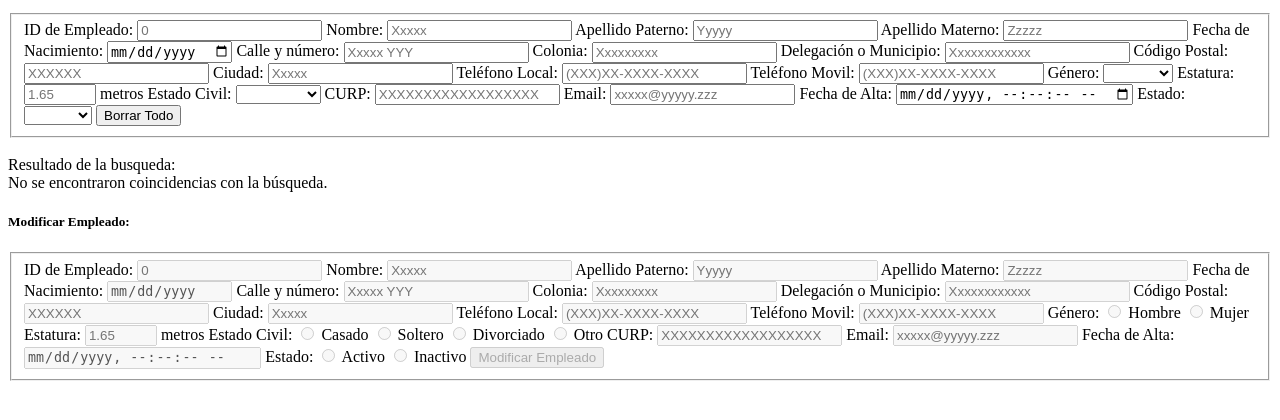
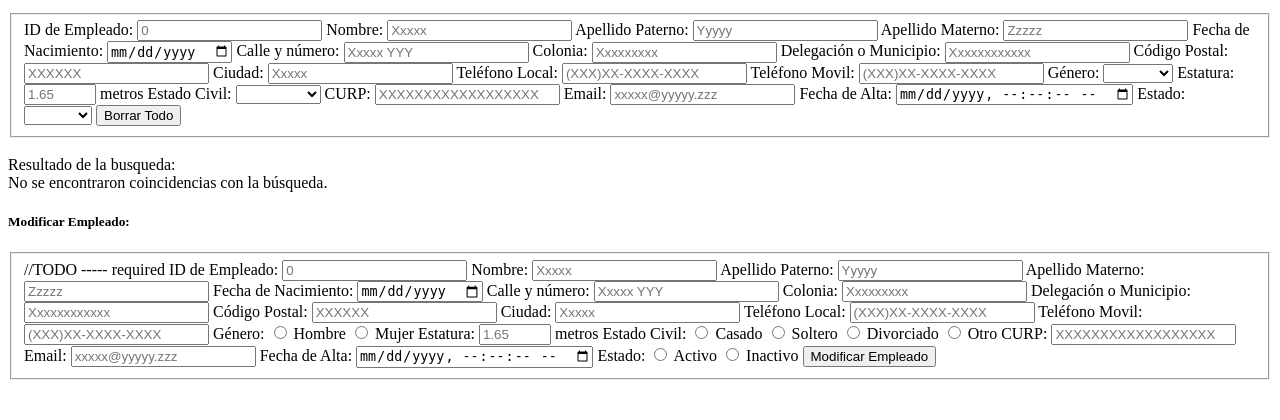
Before and after one commit to FirstCoder1/erp-basis-system, a PHP site: page /Views/controlDeEmpleados.php in a window 1280 px wide. Shown: the part 251-671 px from the top of the page. Run offline with PHP 8.4, Linux system fonts and the light colour scheme; the visitor is signed in with stand-in values (Sample User, id 1); data that the repository does not hold is empty; some libraries are stand-ins or nearby versions.

Commit message:
Se reparo error AJAX, falta llenar formulario para modificar empleado.

```diff
--- a/Views/controlDeEmpleados.php
+++ b/Views/controlDeEmpleados.php
@@ -64,10 +64,9 @@
 
 
 		<h5>Buscar, modificar y activar/desactivar empleado:</h5>
-
 		<form id="buscarEmpleadoForm" autocomplete="off">
 		<fieldset>
-		ID de Empleado: 		<input type="number" id="idEmpleadoBus" min="0" step="1" placeholder="0">
+		ID de Empleado: 		<input type="number" id="idEmpleadoBus" min="0" step="1" placeholder="0" >
 	  	Nombre: 				<input type="text" id="nombreBus" placeholder="Xxxxx" maxlength="35" style="text-transform: capitalize;" pattern="[a-zA-Z ñáéíóú]{0,35}" title="Solo letras y espacios, 2 - 35 caracteres." autofocus >
 	  	Apellido Paterno: 		<input type="text" id="apPaternoBus" placeholder="Yyyyy" maxlength="35" style="text-transform: capitalize;" pattern="[a-zA-Z ñáéíóú]{0,35}" title="Solo letras y espacios, 2 - 35 caracteres." >
 	  	Apellido Materno: 		<input type="text" id="apMaternoBus" placeholder="Zzzzz" maxlength="35" style="text-transform: capitalize;" pattern="[a-zA-Z ñáéíóú]{0,35}" title="Solo letras y espacios, 2 - 35 caracteres." >
@@ -79,13 +78,13 @@
 	  	Ciudad: 				<input type="text" id="ciudadDomicilioBus" placeholder="Xxxxx" maxlength="70" style="text-transform: capitalize;" pattern="[a-zA-Z0-9- ñáéíóú]{0,70}" title="Solo letras,espacios y números (no signos), 2 - 70 caracteres." >
 	  	Teléfono Local: 		<input type="tel" id="telefonoLocalBus" placeholder="(XXX)XX-XXXX-XXXX" maxlength="32" pattern="[0-9-|+|(|)]{0,32}" title="Solo números y +,-,(,) , 8 - 32 caracteres." >
 	  	Teléfono Movil: 		<input type="tel" id="telefonoMovilBus" placeholder="(XXX)XX-XXXX-XXXX" maxlength="32" pattern="[0-9-|+|(|)]{0,32}" title="Solo números y +,-,(,) , 8 - 32 caracteres." >
-	  	Género: 				<select id="generoBus" required>
+	  	Género: 				<select id="generoBus" >
 									<option></option>
 									<option value="Hombre">Hombre</option>
 									<option value="Mujer">Mujer</option>
 								</select>
 	  	Estatura: 				<input type="number" id="estaturaMBus" min="0.50" max="2.50" step=".01" placeholder="1.65" > metros
-	  	Estado Civil: 			<select id="estadoCivilBus" required>
+	  	Estado Civil: 			<select id="estadoCivilBus" >
 									<option></option>
 									<option value="Casado">Casado</option>
 									<option value="Soltero">Soltero</option>
@@ -95,7 +94,7 @@
   		CURP: 					<input type="text" id="curpBus" placeholder="XXXXXXXXXXXXXXXXXX" maxlength="18" style="text-transform: uppercase;" pattern="[A-Z0-9-]{0,18}" title="Solo letras y números (no signos), 18 caracteres." >
   		Email: 					<input type="test" id="emailBus" placeholder="xxxxx@yyyyy.zzz" maxlength="128" style="text-transform: lowercase;" >
   		Fecha de Alta: 			<input type="datetime-local" step=1 id="fechaAltaBus"  >
-  		Estado: 				<select id="estadoBus" required>
+  		Estado: 				<select id="estadoBus" >
 									<option></option>
 									<option value="1">Activo</option>
 									<option value="0">Inactivo</option>
@@ -106,38 +105,37 @@
 		</form>
 
 		<br>Resultado de la busqueda:<br>
-
 		<span id="respuestaBuscarEmpleado"></span>
 
 		<h5>Modificar Empleado:</h5>
 	  	<span id="exitoErrorModificarEmpleadoFillForm" class="error"></span>
 		<form id="modificarEmpleadoForm" autocomplete="off" onsubmit="modificarEmpleado(); return false;" >
-		<fieldset id="modificarEmpleadoFieldset" disabled>
+		<fieldset id="modificarEmpleadoFieldset" > //TODO ----- required
 
-		ID de Empleado: 		<input type="number" name="idEmpleado" min="0" step="1" placeholder="0" required  >
-	  	Nombre: 				<input type="text" name="nombre" placeholder="Xxxxx" maxlength="35" pattern="[A-ZÑÁÉÍÓÚ]{1}[a-zñáéíóú]{1}[a-zñáéíóú]*([ ][A-ZÑÁÉÍÓÚ][a-zñáéíóú]*)*" title="Iniciales en mayúsculas, solo letras y espacios, no espacios al final, 2 - 35 caracteres. " autofocus required>
-	  	Apellido Paterno: 		<input type="text" name="apPaterno" placeholder="Yyyyy" maxlength="35" pattern="[A-ZÑÁÉÍÓÚ]{1}[a-zñáéíóú]{1}[a-zñáéíóú]*([ ][A-ZÑÁÉÍÓÚ][a-zñáéíóú]*)*" title="Iniciales en mayúsculas, solo letras y espacios, no espacios al final, 2 - 35 caracteres. " required>
-	  	Apellido Materno: 		<input type="text" name="apMaterno" placeholder="Zzzzz" maxlength="35" pattern="[A-ZÑÁÉÍÓÚ]{1}[a-zñáéíóú]{1}[a-zñáéíóú]*([ ][A-ZÑÁÉÍÓÚ][a-zñáéíóú]*)*" title="Iniciales en mayúsculas, solo letras y espacios, no espacios al final, 2 - 35 caracteres. " required>
-	  	Fecha de Nacimiento:	<input type="date" name="fechaDeNacimiento"  required>
-	  	Calle y número: 		<input type="text" name="calleNumeroDomicilio" placeholder="Xxxxx YYY" maxlength="70" pattern="[a-zA-Z0-9- ñáéíóú]{5,70}" title="Solo letras,espacios y números (no signos), 5 - 70 caracteres." required>
-	  	Colonia: 				<input type="text" name="coloniaDomicilio" placeholder="Xxxxxxxxx" maxlength="70" pattern="[a-zA-Z0-9- ñáéíóú]{5,70}" title="Solo letras,espacios y números (no signos), 5 - 70 caracteres." required>
-	  	Delegación o Municipio: <input type="text" name="delegacionMunicipioDomicilio" placeholder="Xxxxxxxxxxxx" maxlength="70" pattern="[a-zA-Z0-9-  ñáéíóú]{5,70}" title="Solo letras,espacios y números (no signos), 5 - 70 caracteres." required>
-	  	Código Postal: 			<input type="text" name="codigoPostalDomicilio" placeholder="XXXXXX" maxlength="8" pattern="[A-Z0-9]{6,8}" title="Solo letras mayúsculas y números (no signos), 6 - 8 caracteres." required>
-	  	Ciudad: 				<input type="text" name="ciudadDomicilio" placeholder="Xxxxx" maxlength="70" pattern="[a-zA-Z0-9- ñáéíóú]{2,70}" title="Solo letras,espacios y números (no signos), 2 - 70 caracteres." required>
-	  	Teléfono Local: 		<input type="tel" name="telefonoLocal" placeholder="(XXX)XX-XXXX-XXXX" maxlength="32" pattern="[0-9-+()]{8,32}" title="Solo números y +,-,(,) , 8 - 32 caracteres." required>
-	  	Teléfono Movil: 		<input type="tel" name="telefonoMovil" placeholder="(XXX)XX-XXXX-XXXX" maxlength="32" pattern="[0-9-+()]{8,32}" title="Solo números y +,-,(,) , 8 - 32 caracteres." required>
-	  	Género: 				<input type="radio" name="genero" value="Hombre" required> Hombre
-  								<input type="radio" name="genero" value="Mujer"> Mujer
-	  	Estatura: 				<input type="number" name="estaturaM" min="0.50" max="2.50" step=".01" placeholder="1.65" required> metros
-	  	Estado Civil: 			<input type="radio" name="estadoCivil" value="Casado" required> Casado
-  								<input type="radio" name="estadoCivil" value="Soltero"> Soltero
-  								<input type="radio" name="estadoCivil" value="Divorciado"> Divorciado
-  								<input type="radio" name="estadoCivil" value="Otro"> Otro
-  		CURP: 					<input type="text" name="curp" placeholder="XXXXXXXXXXXXXXXXXX" maxlength="18" pattern="^[A-Z]{1}[AEIOU]{1}[A-Z]{2}[0-9]{2}(0[1-9]|1[0-2])(0[1-9]|1[0-9]|2[0-9]|3[0-1])[HM]{1}(AS|BC|BS|CC|CS|CH|CL|CM|DF|DG|GT|GR|HG|JC|MC|MN|MS|NT|NL|OC|PL|QT|QR|SP|SL|SR|TC|TS|TL|VZ|YN|ZS|NE)[B-DF-HJ-NP-TV-Z]{3}[0-9A-Z]{1}[0-9]{1}$" title="Solo letras y números (no signos), 18 caracteres." required>
-  		Email: 					<input type="email" name="email" placeholder="xxxxx@yyyyy.zzz" maxlength="128" required>
-  		Fecha de Alta: 			<input type="datetime-local" step=1 name="fechaAlta" required  >
-  		Estado: 				<input type="radio" name="estado" value="1" required > Activo
-  								<input type="radio" name="estado" value="0" > Inactivo
+		ID de Empleado: 		<input type="number" id="idEmpleadoMod" min="0" step="1" placeholder="0" required  >
+	  	Nombre: 				<input type="text" id="nombreMod" placeholder="Xxxxx" maxlength="35" pattern="[A-ZÑÁÉÍÓÚ]{1}[a-zñáéíóú]{1}[a-zñáéíóú]*([ ][A-ZÑÁÉÍÓÚ][a-zñáéíóú]*)*" title="Iniciales en mayúsculas, solo letras y espacios, no espacios al final, 2 - 35 caracteres. " autofocus required>
+	  	Apellido Paterno: 		<input type="text" id="apPaternoMod" placeholder="Yyyyy" maxlength="35" pattern="[A-ZÑÁÉÍÓÚ]{1}[a-zñáéíóú]{1}[a-zñáéíóú]*([ ][A-ZÑÁÉÍÓÚ][a-zñáéíóú]*)*" title="Iniciales en mayúsculas, solo letras y espacios, no espacios al final, 2 - 35 caracteres. " required>
+	  	Apellido Materno: 		<input type="text" id="apMaternoMod" placeholder="Zzzzz" maxlength="35" pattern="[A-ZÑÁÉÍÓÚ]{1}[a-zñáéíóú]{1}[a-zñáéíóú]*([ ][A-ZÑÁÉÍÓÚ][a-zñáéíóú]*)*" title="Iniciales en mayúsculas, solo letras y espacios, no espacios al final, 2 - 35 caracteres. " required>
+	  	Fecha de Nacimiento:	<input type="date" id="fechaDeNacimientoMod"  required>
+	  	Calle y número: 		<input type="text" id="calleNumeroDomicilioMod" placeholder="Xxxxx YYY" maxlength="70" pattern="[a-zA-Z0-9- ñáéíóú]{5,70}" title="Solo letras,espacios y números (no signos), 5 - 70 caracteres." required>
+	  	Colonia: 				<input type="text" id="coloniaDomicilioMod" placeholder="Xxxxxxxxx" maxlength="70" pattern="[a-zA-Z0-9- ñáéíóú]{5,70}" title="Solo letras,espacios y números (no signos), 5 - 70 caracteres." required>
+	  	Delegación o Municipio: <input type="text" id="delegacionMunicipioDomicilioMod" placeholder="Xxxxxxxxxxxx" maxlength="70" pattern="[a-zA-Z0-9-  ñáéíóú]{5,70}" title="Solo letras,espacios y números (no signos), 5 - 70 caracteres." required>
+	  	Código Postal: 			<input type="text" id="codigoPostalDomicilioMod" placeholder="XXXXXX" maxlength="8" pattern="[A-Z0-9]{6,8}" title="Solo letras mayúsculas y números (no signos), 6 - 8 caracteres." required>
+	  	Ciudad: 				<input type="text" id="ciudadDomicilioMod" placeholder="Xxxxx" maxlength="70" pattern="[a-zA-Z0-9- ñáéíóú]{2,70}" title="Solo letras,espacios y números (no signos), 2 - 70 caracteres." required>
+	  	Teléfono Local: 		<input type="tel" id="telefonoLocalMod" placeholder="(XXX)XX-XXXX-XXXX" maxlength="32" pattern="[0-9-+()]{8,32}" title="Solo números y +,-,(,) , 8 - 32 caracteres." required>
+	  	Teléfono Movil: 		<input type="tel" id="telefonoMovilMod" placeholder="(XXX)XX-XXXX-XXXX" maxlength="32" pattern="[0-9-+()]{8,32}" title="Solo números y +,-,(,) , 8 - 32 caracteres." required>
+	  	Género: 				<input type="radio" id="genero" value="HombreMod" required> Hombre
+  								<input type="radio" id="genero" value="MujerMod"> Mujer
+	  	Estatura: 				<input type="number" id="estaturaMMod" min="0.50" max="2.50" step=".01" placeholder="1.65" required> metros
+	  	Estado Civil: 			<input type="radio" id="estadoCivilMod" value="Casado" required> Casado
+  								<input type="radio" id="estadoCivilMod" value="Soltero"> Soltero
+  								<input type="radio" id="estadoCivilMod" value="Divorciado"> Divorciado
+  								<input type="radio" id="estadoCivilMod" value="Otro"> Otro
+  		CURP: 					<input type="text" id="curpMod" placeholder="XXXXXXXXXXXXXXXXXX" maxlength="18" pattern="^[A-Z]{1}[AEIOU]{1}[A-Z]{2}[0-9]{2}(0[1-9]|1[0-2])(0[1-9]|1[0-9]|2[0-9]|3[0-1])[HM]{1}(AS|BC|BS|CC|CS|CH|CL|CM|DF|DG|GT|GR|HG|JC|MC|MN|MS|NT|NL|OC|PL|QT|QR|SP|SL|SR|TC|TS|TL|VZ|YN|ZS|NE)[B-DF-HJ-NP-TV-Z]{3}[0-9A-Z]{1}[0-9]{1}$" title="Solo letras y números (no signos), 18 caracteres." required>
+  		Email: 					<input type="email" id="emailMod" placeholder="xxxxx@yyyyy.zzz" maxlength="128" required>
+  		Fecha de Alta: 			<input type="datetime-local" step=1 id="fechaAlta" required  >
+  		Estado: 				<input type="radio" id="estadoMod" value="1" required > Activo
+  								<input type="radio" id="estadoMod" value="0" > Inactivo
 	  	<input type="submit" value="Modificar Empleado">
 	  	<span id="exitoErrorModificarEmpleadoForm" class="error"></span>
 	  	</fieldset>
@@ -146,7 +144,6 @@
 		<span id="testing"></span>
 
 		<script>
-			window.onload = buscarEmpleado;
 
 			function buscarEmpleado() {
 				$.ajax({
@@ -175,9 +172,6 @@
 						estado: $('#estadoBus option:selected').val()
 					}
 				}).done(function (data) {
-
-					console.log(data);
-
 					if (data.success != false) {
 						var tabla = '<table>'+
 						'<tr>'+
@@ -204,8 +198,33 @@
 						'</tr>';
 
 						$.each(data, function(i, empleado) {
+							if(empleado.estado == 1){
+								empleado.estado = "Activo";
+							}else {
+								empleado.estado = "Inactivo";
+							}
 							tabla+= "<tr><td>"+
-								"<button type=\"button\" onclick=\"modificarEmpleadoFillForm("+empleado.idEmpleado+");\">Modificar</button>"+
+								"<button class=\"modificarEmpleadoFillForm\""+
+									"idEmpleado = \""+empleado.idEmpleado+"\""+
+									"nombre = \""+empleado.nombre+"\""+
+									"apPaterno = \""+empleado.apPaterno+"\""+
+									"apMaterno = \""+empleado.apMaterno+"\""+
+									"fechaDeNacimiento = \""+empleado.fechaDeNacimiento+"\""+
+									"calleNumeroDomicilio = \""+empleado.calleNumeroDomicilio+"\""+
+									"coloniaDomicilio = \""+empleado.coloniaDomicilio+"\""+
+									"delegacionMunicipioDomicilio = \""+empleado.delegacionMunicipioDomicilio+"\""+
+									"codigoPostalDomicilio = \""+empleado.codigoPostalDomicilio+"\""+
+									"ciudadDomicilio = \""+empleado.ciudadDomicilio+"\""+
+									"telefonoLocal = \""+empleado.telefonoLocal+"\""+
+									"telefonoMovil = \""+empleado.telefonoMovil+"\""+
+									"genero = \""+empleado.genero+"\""+
+									"estaturaM = \""+empleado.estaturaM+"\""+
+									"estadoCivil = \""+empleado.estadoCivil+"\""+
+									"curp = \""+empleado.curp+"\""+
+									"email = \""+empleado.email+"\""+
+									"fechaAlta = \""+empleado.fechaAlta+"\""+
+									"estado = \""+empleado.estado+"\""+
+								">Modificar</button>"+
 								"</td><td>"+empleado.idEmpleado+
 								"</td><td>"+empleado.nombre+
 								"</td><td>"+empleado.apPaterno+
@@ -229,16 +248,19 @@
 						});
 
 						tabla += "</table>";
+						$("#respuestaBuscarEmpleado").empty().append(tabla);
 
-						document.getElementById("respuestaBuscarEmpleado").innerHTML = tabla;
 					} else {						//En caso de error, mensaje de error
-						document.getElementById("respuestaBuscarEmpleado").innerHTML = "No se encontraron coincidencias con la búsqueda.";
+						$("#respuestaBuscarEmpleado").empty().text("No se encontraron coincidencias con la búsqueda.");
 					}
 				});
 
 			}
 
 			$(document).ready(function () {
+
+				buscarEmpleado();
+
 				$("#agregarEmpleadoForm").submit(function (evt) {
 					evt.preventDefault();
 					$.ajax({
@@ -284,14 +306,30 @@
 				$("#buscarEmpleadoForm").on( 'reset ', function (evt) {
 					buscarEmpleado();
 				});
+
+				$("#respuestaBuscarEmpleado").on( 'click', '.modificarEmpleadoFillForm', function (evt) {  //TODO ----- aqui me quede!!!!!
+					evt.preventDefault();
+
+					$('#modificarEmpleadoForm #idEmpleadoMod').val($(this).attr("idEmpleado"));
+					$('#modificarEmpleadoForm #idEmpleadoMod').val($(this).attr("idEmpleado"));
+					$('#modificarEmpleadoForm #idEmpleadoMod').val($(this).attr("idEmpleado"));
+					$('#modificarEmpleadoForm #idEmpleadoMod').val($(this).attr("idEmpleado"));
+					$('#modificarEmpleadoForm #idEmpleadoMod').val($(this).attr("idEmpleado"));
+					$('#modificarEmpleadoForm #idEmpleadoMod').val($(this).attr("idEmpleado"));
+					$('#modificarEmpleadoForm #idEmpleadoMod').val($(this).attr("idEmpleado"));
+					$('#modificarEmpleadoForm #idEmpleadoMod').val($(this).attr("idEmpleado"));
+					$('#modificarEmpleadoForm #idEmpleadoMod').val($(this).attr("idEmpleado"));
+					$('#modificarEmpleadoForm #idEmpleadoMod').val($(this).attr("idEmpleado"));
+					$('#modificarEmpleadoForm #idEmpleadoMod').val($(this).attr("idEmpleado"));
+					$('#modificarEmpleadoForm #idEmpleadoMod').val($(this).attr("idEmpleado"));
+					$('#modificarEmpleadoForm #idEmpleadoMod').val($(this).attr("idEmpleado"));
+
+					return false;
 				});
 
-		</script>
+				function modificarEmpleadoFillForm(idEmpleado, nombre) { //Llena el form a partir de la tabla
 
-
-		<script>
-
-			function modificarEmpleadoFillForm(idEmpleado) { //Llena el form a partir de la tabla
+					//console.log(idEmpleado);
 
 					var params = "idEmpleado="+idEmpleado; //Solo se envía el idEmpleado seleccionado
 					var xmlhttp = new XMLHttpRequest();
@@ -348,7 +386,16 @@
 					xmlhttp.send(params);
 				} //TODO - aquí me quede !!!!!
 
-			function modificarEmpleado() {
+			});
+
+		</script>
+
+
+		<script>
+
+
+
+			function modificarEmpleado2() {
 
 				var formElements=document.getElementById("modificarEmpleadoForm");
 				var params="";
@@ -399,6 +446,8 @@
 
 
 
+
+
 	</body>
 
 </html>
```
Lines whose indentation alone changed are shown as unchanged.
